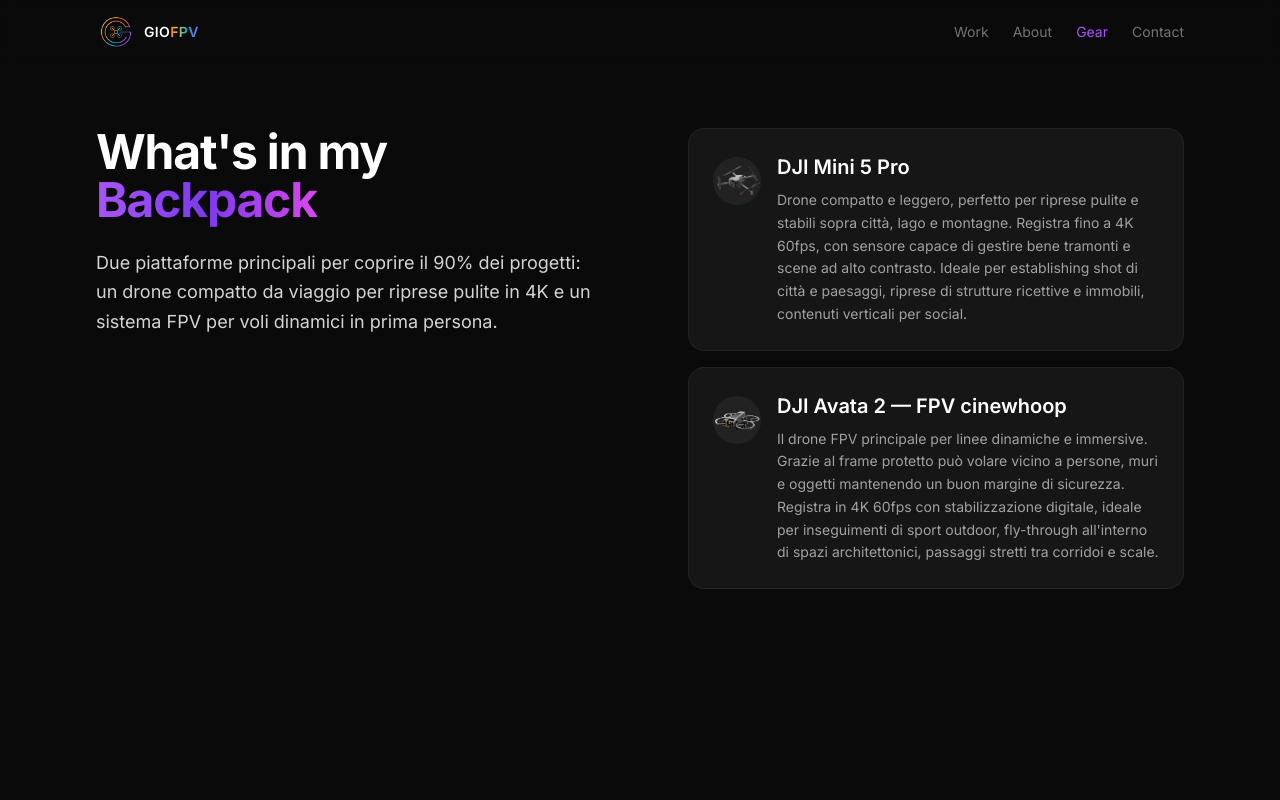
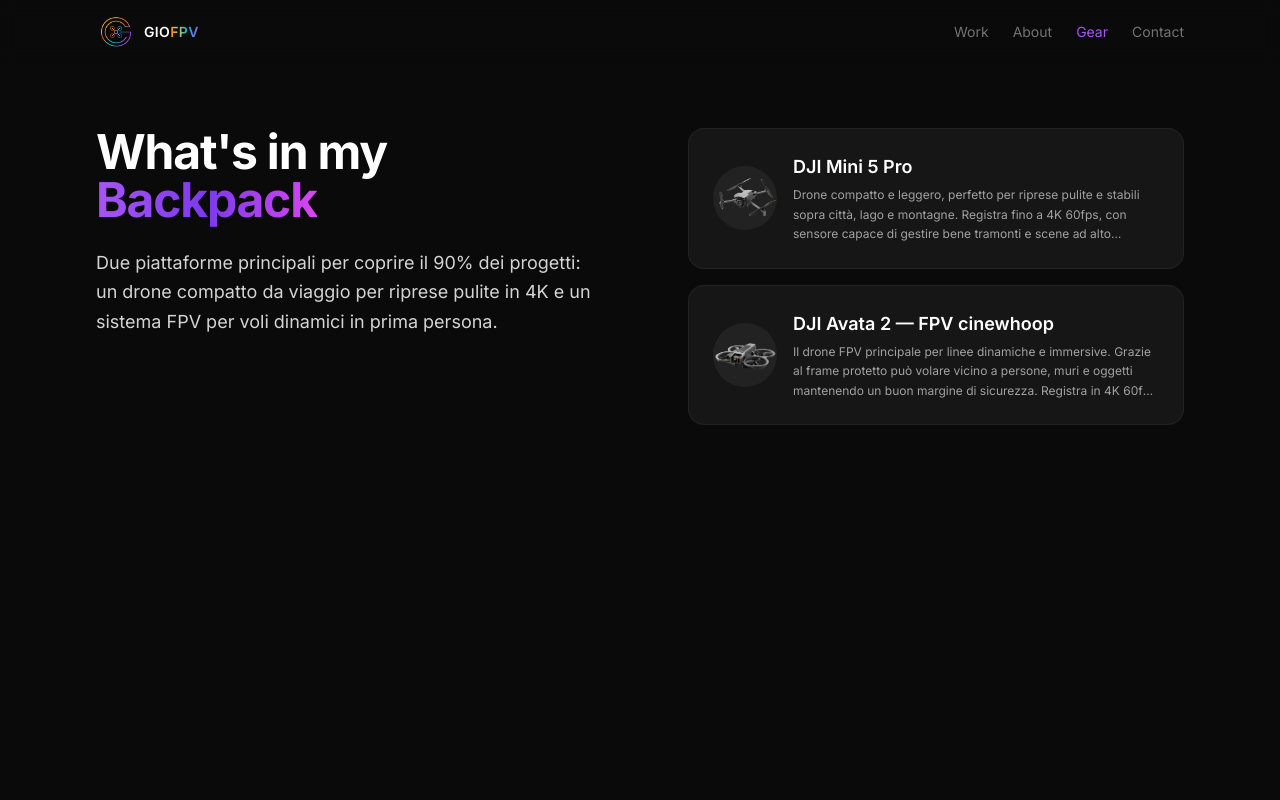
Before and after one commit to Gi0mputer/giofpv-site, a Next.js app: page /gear in a window 1280 px wide. Shown: the top 800 px of the page. Built offline with nearby package versions, Linux system fonts and the light colour scheme.

Commit message:
VS Code launch configurations. Contact, Gear, Work

```diff
--- a/app/about/page.tsx
+++ b/app/about/page.tsx
@@ -7,7 +7,7 @@
   return (
     <main className="bg-neutral-950">
       {/* Section 1: Bio */}
-      <section className="min-h-[100dvh] flex flex-col items-center justify-start pt-32 pb-24 px-6 relative">
+      <section className="min-h-[100dvh] flex flex-col items-center justify-start pt-28 pb-24 px-6 relative">
         <div className="w-full max-w-2xl space-y-8">
           <div className="space-y-3">
             <h1 className="text-3xl sm:text-5xl font-bold tracking-tight">
--- a/app/contact/page.tsx
+++ b/app/contact/page.tsx
@@ -4,7 +4,7 @@
 
 export default function ContactPage() {
   return (
-    <main className="h-[100dvh] min-h-[600px] bg-neutral-950 pt-32 pb-6 px-6 flex flex-col items-center justify-start sm:justify-center relative overflow-hidden">
+    <main className="h-[100dvh] min-h-[600px] bg-neutral-950 pt-28 pb-6 px-6 flex flex-col items-center justify-start sm:justify-center relative overflow-hidden">
       {/* Background Gradient Blob */}
       <div className="absolute top-1/2 left-1/2 -translate-x-1/2 -translate-y-1/2 w-[500px] h-[500px] bg-sunset-amber/5 rounded-full blur-3xl pointer-events-none" />
 
--- a/app/gear/page.tsx
+++ b/app/gear/page.tsx
@@ -4,7 +4,7 @@
 
 export default function GearPage() {
   return (
-    <main className="min-h-screen bg-neutral-950 pt-20 pb-12 px-6 lg:pt-32 lg:pb-32 lg:px-24">
+    <main className="min-h-screen bg-neutral-950 pt-28 pb-12 px-6 lg:pt-32 lg:pb-32 lg:px-24">
       <div className="w-full max-w-7xl mx-auto grid gap-8 lg:grid-cols-2 lg:gap-24 items-start">
 
         {/* Left Column: Header & Intro */}
@@ -29,26 +29,24 @@
           {gear.map((item, index) => (
             <div
               key={item.title}
-              className="group relative rounded-2xl border border-white/5 bg-white/5 p-4 sm:p-6 transition-all hover:bg-white/10 hover:border-white/10"
+              className="group relative rounded-2xl border border-white/5 bg-white/5 p-4 sm:p-6 transition-all hover:bg-white/10 hover:border-white/10 flex items-center gap-4"
             >
-              <div className="flex items-start gap-4">
-                <div className="mt-1 flex h-12 w-12 shrink-0 items-center justify-center rounded-full bg-white/5 overflow-hidden group-hover:scale-110 transition-transform">
+              <div className="flex h-16 w-16 shrink-0 items-center justify-center rounded-full bg-white/5 overflow-hidden group-hover:scale-110 transition-transform">
                 <Image
                   src={item.image}
                   alt={item.title}
-                    width={48}
-                    height={48}
+                  width={64}
+                  height={64}
                   className="object-cover w-full h-full"
                 />
               </div>
-                <div className="space-y-2">
-                  <h2 className="text-xl font-semibold text-white group-hover:text-sunset-amber transition-colors">
+              <div className="space-y-1">
+                <h2 className="text-lg font-semibold text-white group-hover:text-sunset-amber transition-colors">
                   {item.title}
                 </h2>
-                  <p className="text-sm text-neutral-400 leading-relaxed">
+                <p className="text-xs text-neutral-400 leading-relaxed line-clamp-3">
                   {item.description}
                 </p>
-                </div>
               </div>
             </div>
           ))}
--- a/app/work/page.tsx
+++ b/app/work/page.tsx
@@ -8,7 +8,7 @@
   return (
     <main className="min-h-screen bg-neutral-950 pt-16">
       <HeroVideo />
-      <div id="gallery" className="mx-auto max-w-6xl px-4 sm:px-6 lg:px-8 py-4 sm:py-6 mt-12 space-y-6 animate-fade-in" style={{ animationDelay: "0.5s" }}>
+      <div id="gallery" className="mx-auto max-w-6xl px-4 sm:px-6 lg:px-8 py-4 sm:py-6 mt-6 space-y-6 animate-fade-in" style={{ animationDelay: "0.5s" }}>
         <div className="text-center space-y-2 mb-6">
           <h2 className="text-2xl sm:text-3xl font-bold tracking-tight text-white">
             <span className="bg-[linear-gradient(to_right,#f97316_0%,#fbbf24_20%,#06b6d4_60%,#a855f7_100%)] bg-clip-text text-transparent">Projects</span>
```
Lines whose indentation alone changed are shown as unchanged.
